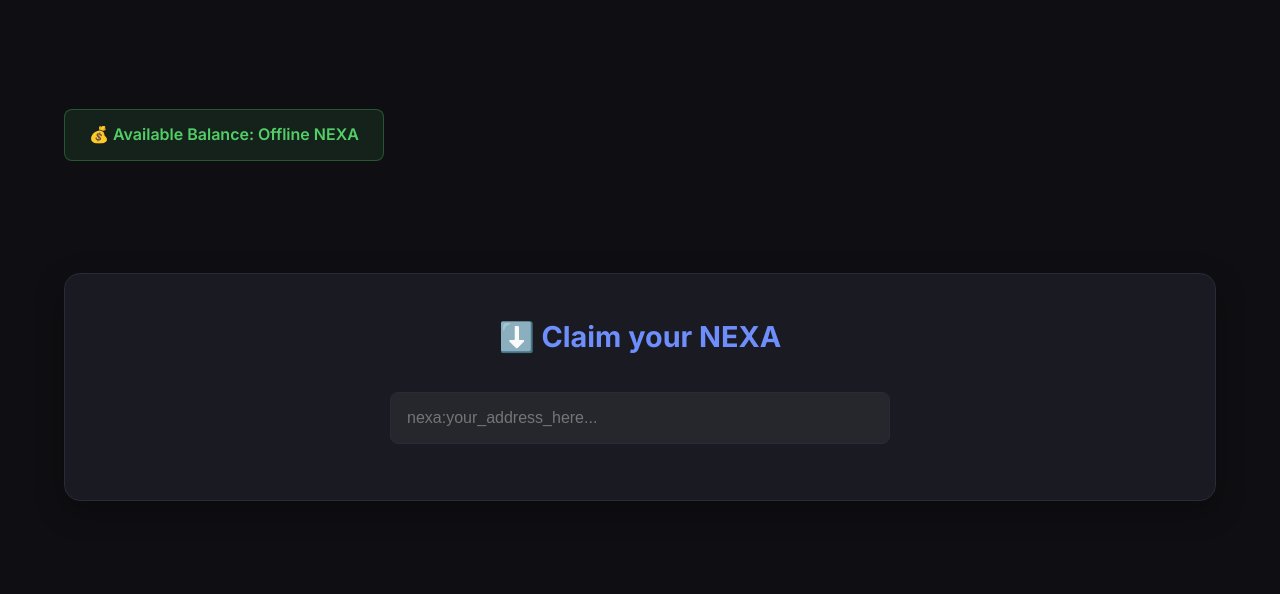
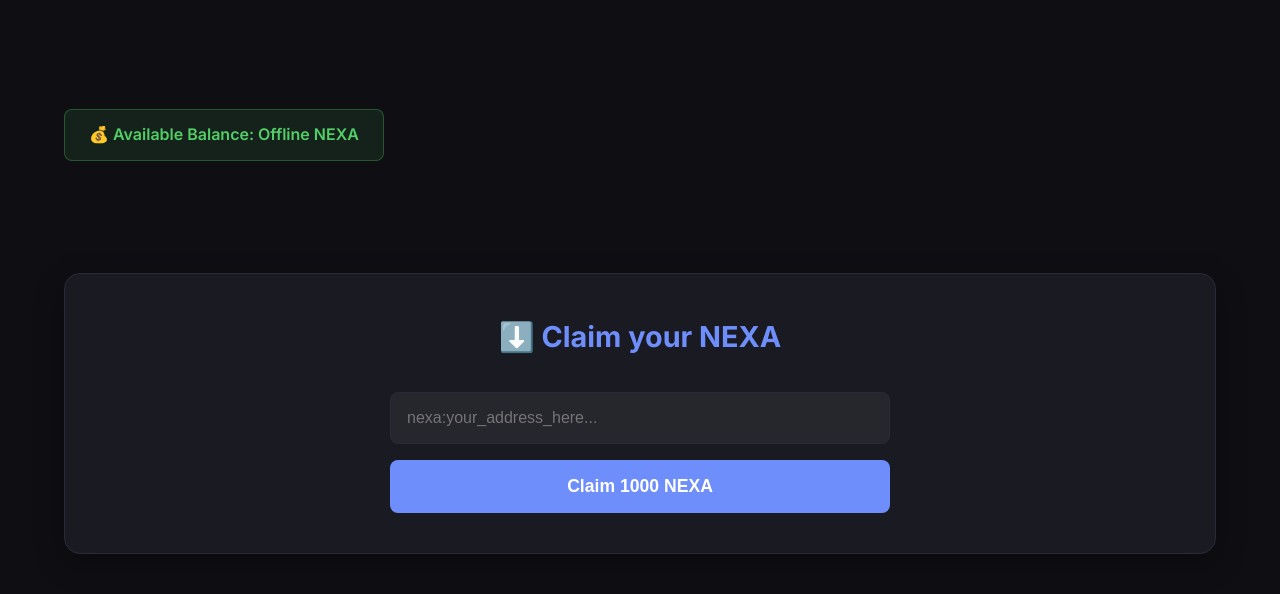
Before and after one commit to devicegridtest/Nexa_Faucet_backend, a plain HTML site: page frontend/index.html in a window 1280 px wide. Shown: the part 348-942 px from the top of the page. Drawn offline with Linux system fonts and the light colour scheme; no server answers.

Commit message:
Update index.html

```diff
--- a/frontend/index.html
+++ b/frontend/index.html
@@ -42,6 +42,11 @@
             <h2 id="faucetTitle">⬇️ Claim your NEXA</h2>
             <div class="faucet-form">
                 <input type="text" id="address" placeholder="nexa:your_address_here..." required>
+                <button class="g-recaptcha" id="requestBtn"
+                        data-sitekey="6Ldsed8rAAAAAHBk-ouCW0OS3keZIxSNvmb6HAAv"
+                        data-callback="onRecaptchaSuccess">
+                    Claim 1000 NEXA
+                </button>
             </div>
             <div id="message" class="message"></div>
         </div>
```
